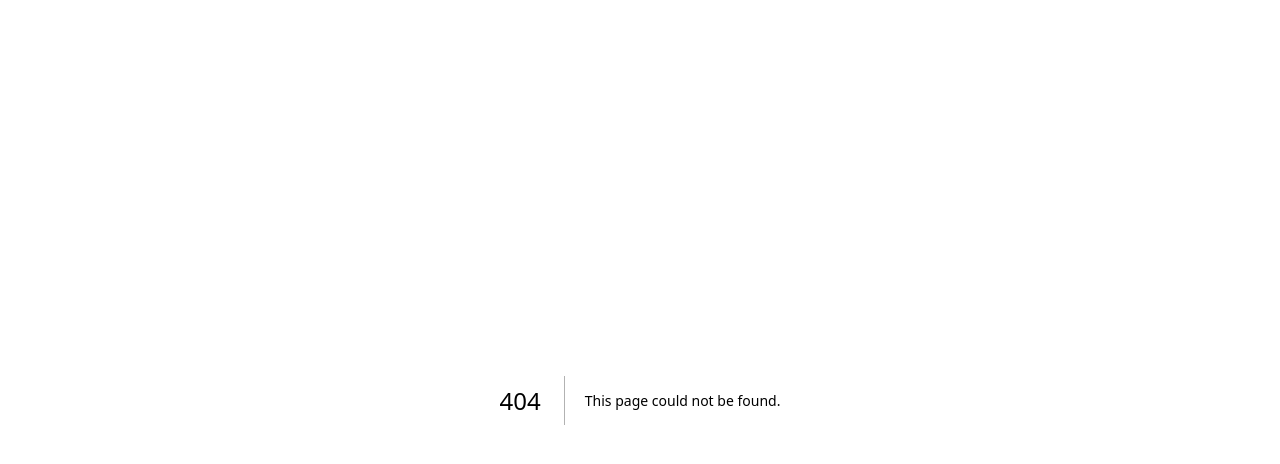
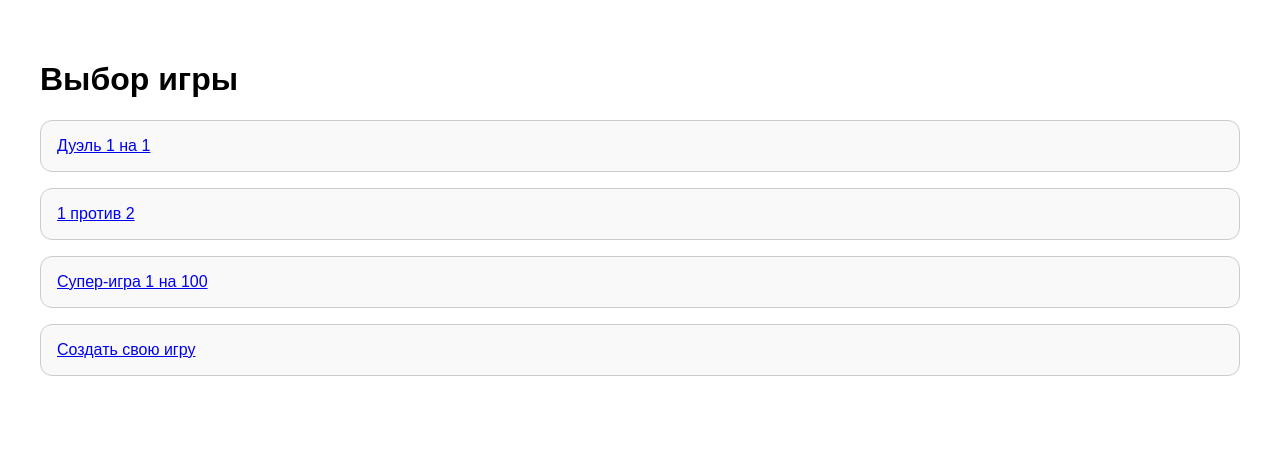
Before and after one commit to 1v1ad/pvp-chance, a Next.js app: page /lobby in a window 1280 px wide. Before the commit this address had no page. Shown: the top 464 px of the page. Built offline with nearby package versions, Linux system fonts and the light colour scheme.

Commit message:
Add files via upload

```diff
--- /dev/null
+++ b/pages/lobby.js
@@ -0,0 +1,32 @@
+
+import Link from 'next/link';
+
+const games = [
+  { name: 'Дуэль 1 на 1', slug: '1v1' },
+  { name: '1 против 2', slug: '1v2' },
+  { name: 'Супер-игра 1 на 100', slug: '1v100' },
+  { name: 'Создать свою игру', slug: 'custom' },
+];
+
+export default function Lobby() {
+  return (
+    <div style={{ fontFamily: 'sans-serif', padding: '2rem' }}>
+      <h1>Выбор игры</h1>
+      <div style={{ display: 'grid', gap: '1rem' }}>
+        {games.map((game) => (
+          <Link key={game.slug} href={`/game/${game.slug}`}>
+            <div style={{
+              padding: '1rem',
+              border: '1px solid #ccc',
+              borderRadius: '12px',
+              backgroundColor: '#f9f9f9',
+              cursor: 'pointer'
+            }}>
+              {game.name}
+            </div>
+          </Link>
+        ))}
+      </div>
+    </div>
+  );
+}
```
Also changed, not shown: pages/index.js (+10 -24 lines), pages/top-up.js (added, +9 -0 lines), 1 other file (tests, documents, lock files or other folders).
